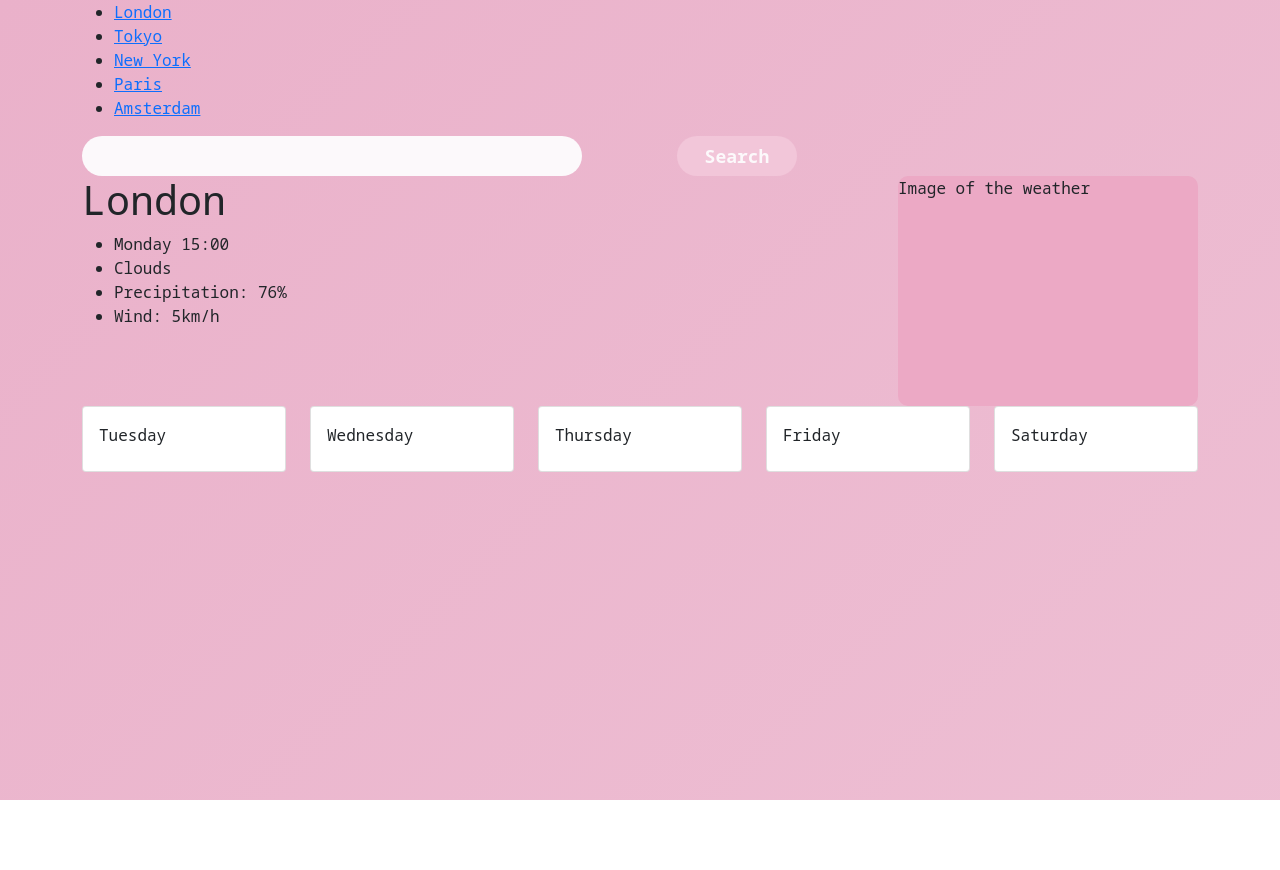
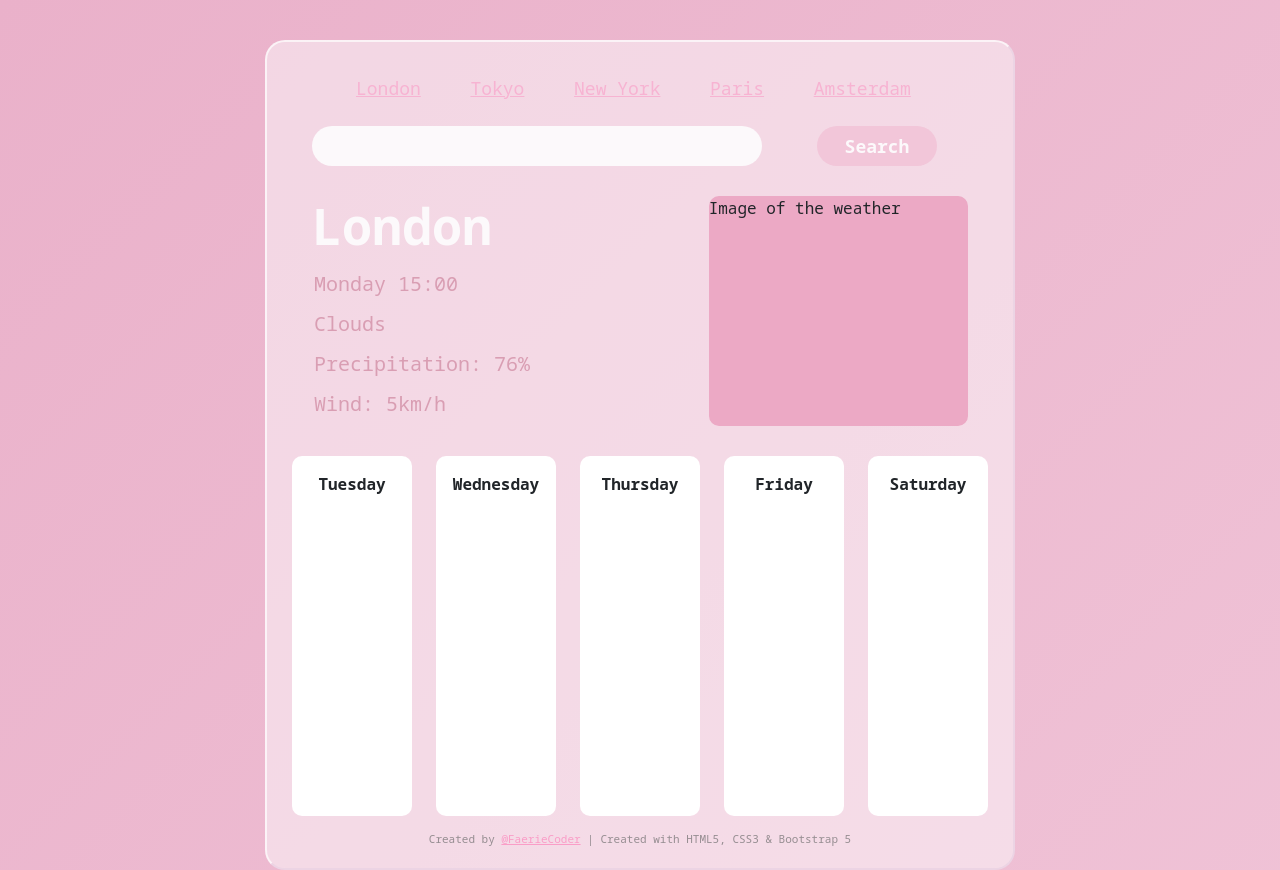
Before and after one commit to FaerieCoder/PinkiWeatherApp, a plain HTML site: page index.html in a window 1280 px wide. Before the commit the page ends 800 px from the top, so only its background shows below. Drawn offline with nearby package versions, Linux system fonts and the light colour scheme.

Commit message:
🦺 Added changes to CSS and HTML

```diff
--- a/index.html
+++ b/index.html
@@ -16,10 +16,10 @@
     <link rel="stylesheet" href="style.css" />
   </head>
   <body>
-    <div class="container">
+    <div class="container content-box">
       <!-- TOP COUNTRY NAVIGATION LIST -->
-      <div class="row">
-        <div class="col">
+      <div class="row center-box">
+        <div class="col navbar">
           <ul>
             <li><a href="">London</a></li>
             <li><a href="">Tokyo</a></li>
@@ -31,7 +31,7 @@
       </div>
 
       <!-- SEARCH BOX SECTION -->
-      <div class="row">
+      <div class="row search-section">
         <div class="col">
           <input type="text" id="searchBox" />
         </div>
@@ -41,8 +41,8 @@
       </div>
 
       <!-- MAIN SECTION -->
-      <div class="row">
-        <div class="col-7">
+      <div class="row main-section">
+        <div class="col-7 info">
           <h1>London</h1>
           <ul>
             <li>Monday 15:00</li>
@@ -56,43 +56,51 @@
         </div>
       </div>
 
+      <!-- THE OTHER DAYS SECTION -->
       <div class="row">
         <div class="col">
-          <div class="card">
+          <div class="card text-center">
             <div class="card-body">
               <div class="card-title">Tuesday</div>
             </div>
           </div>
         </div>
         <div class="col">
-          <div class="card">
+          <div class="card text-center">
             <div class="card-body">
               <div class="card-title">Wednesday</div>
             </div>
           </div>
         </div>
         <div class="col">
-          <div class="card">
+          <div class="card text-center">
             <div class="card-body">
               <div class="card-title">Thursday</div>
             </div>
           </div>
         </div>
         <div class="col">
-          <div class="card">
+          <div class="card text-center">
             <div class="card-body">
               <div class="card-title">Friday</div>
             </div>
           </div>
         </div>
         <div class="col">
-          <div class="card">
+          <div class="card text-center">
             <div class="card-body">
               <div class="card-title">Saturday</div>
             </div>
           </div>
         </div>
       </div>
+      <footer>
+        Created by
+        <a href="https://github.com/FaerieCoder" target="_blank"
+          >@FaerieCoder</a
+        >
+        | Created with HTML5, CSS3 & Bootstrap 5
+      </footer>
     </div>
   </body>
 </html>
--- a/style.css
+++ b/style.css
@@ -6,19 +6,20 @@
 }
 
 body {
-  background: linear-gradient(-45deg, #f8e7ef, #eab1ca);
+  background: linear-gradient(-45deg, #fff3f9, #eab1ca);
   background-size: 400% 400%;
   height: 100vh;
   overflow: hidden;
   font-family: "Noto Sans Mono";
 }
 
-/* .content-box {
+.content-box {
   background-color: #fcf9fb81;
   margin: 0 auto;
   margin-top: 40px;
   width: 750px;
   height: 830px;
+  padding: 25px;
 
   border-top: solid 2px #ffffffb0;
   border-left: solid 2px #ffffffb0;
@@ -27,13 +28,12 @@ body {
   border-radius: 20px;
 }
 
-/* NAVIGATION BAR */
-/* .center-box {
+/* TOP COUNTRY NAVIGATION LIST */
+.center-box {
   margin: 0 auto;
-  margin-top: 25px;
   display: flex;
   justify-content: center;
-} */
+}
 .navbar ul li {
   list-style: none;
   display: inline;
@@ -44,12 +44,17 @@ body {
   padding: 0 20px;
   color: #f7b3d2;
   font-size: large;
+  transition: 600ms;
+}
+.navbar ul li a:hover {
+  color: #f87cb0;
 }
 
-/* THE SEARCH BAR */
-.search-box {
+/* SEARCH BOX SECTION */
+.search-section {
   text-align: center;
   padding: 0px 20px;
+  margin-bottom: 30px;
 }
 #searchBox {
   background-color: #fcf9fb;
@@ -58,7 +63,7 @@ body {
   color: #686868;
   padding: 0px 20px;
   height: 40px;
-  width: 500px;
+  width: 450px;
   font-family: inherit;
   font-size: 20px;
 }
@@ -77,7 +82,7 @@ body {
 
   border-radius: 20px;
   border: none;
-  margin-left: 25px;
+  /* margin-left: 25px; */
 
   transition: 500ms;
 }
@@ -85,18 +90,15 @@ body {
   background-color: #eea2c2;
 }
 
-/* TODAY'S WEATHER SECTION */
-.todays-weather {
-  background-color: rosybrown;
-  width: 645px;
-  margin-left: 33px;
-  margin-top: 20px;
+/* MAIN SECTION */
+.main-section {
+  width: 720;
+  padding-left: 20px;
+  padding-right: 20px;
+  margin-bottom: 30px;
 }
 .info {
-  width: 300px;
-  float: left;
   height: 230px;
-  background-color: rosybrown;
 }
 .info h1 {
   color: #fcf9fb;
@@ -108,14 +110,35 @@ body {
   color: #d99eb3;
   font-size: 20px;
   line-height: 2;
-  margin-left: -20px;
+  margin-left: -30px;
+}
+.weather-image {
+  height: 230px;
+  background-color: #eca9c5;
+  border-radius: 10px;
 }
 
-.weather-image {
-  width: 300px;
-  height: 230px;
-  background-color: #eca9c5;
-  display: inline;
-  float: right;
+/* THE OTHER DAYS SECTION */
+.card {
+  border: none;
   border-radius: 10px;
+  height: 360px;
 }
+.card-body {
+  font-weight: 600;
+}
+
+/* FOOTER */
+footer {
+  text-align: center;
+  font-size: 11px;
+  color: #686868ad;
+  padding-top: 15px;
+}
+footer a {
+  color: #fa9dc7;
+  transition: 600ms;
+}
+footer a:hover {
+  color: #fa5fa0;
+}
```
